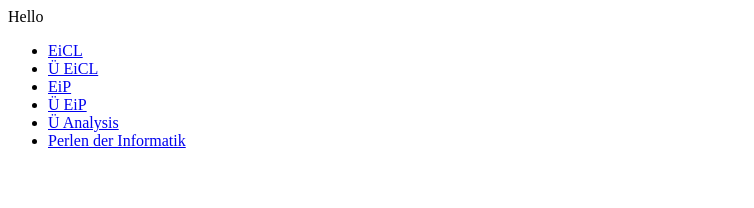
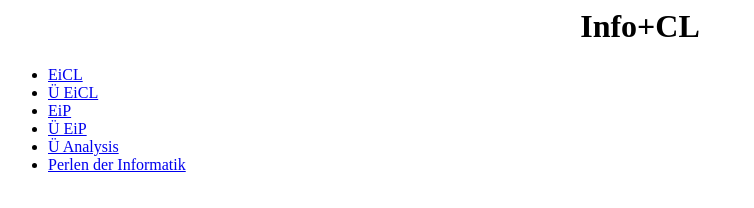
Before and after one commit to JiayiWang-LMU/JiayiWang-LMU.github.io, a plain HTML site: page index.html in a window 1280 px wide. Shown: the whole page, without its empty margins (0-754 px from the left). Drawn offline with Linux system fonts and the light colour scheme.

Commit message:
Update index.html

```diff
--- a/index.html
+++ b/index.html
@@ -1,5 +1,13 @@
-<p> Hello
-<ul>
+<html>
+<head>
+	<title>Info+CL</title>
+</head>
+
+<body>
+  <center>
+<h1>Info+CL</h1>
+</center>
+  <ul>
 <li> <a href="https://lmu-munich.zoom.us/j/92735145100?pwd=L0I5aVF1cDJqRm9HcWhxOHJIVFg2dz09">EiCL</a></li>
 <li> <a href="https://lmu-munich.zoom.us/j/97236754541?pwd=QkgwanZEYTZFbU9SUjhCaXorZGdsZz09">Ü EiCL</a></li>
 <li> <a href="https://lmu-munich.zoom.us/j/96972896122?pwd=dU5mNEJDeGJ3VEJuVVlJKzFBVHUrUT09">EiP</a></li>
```
